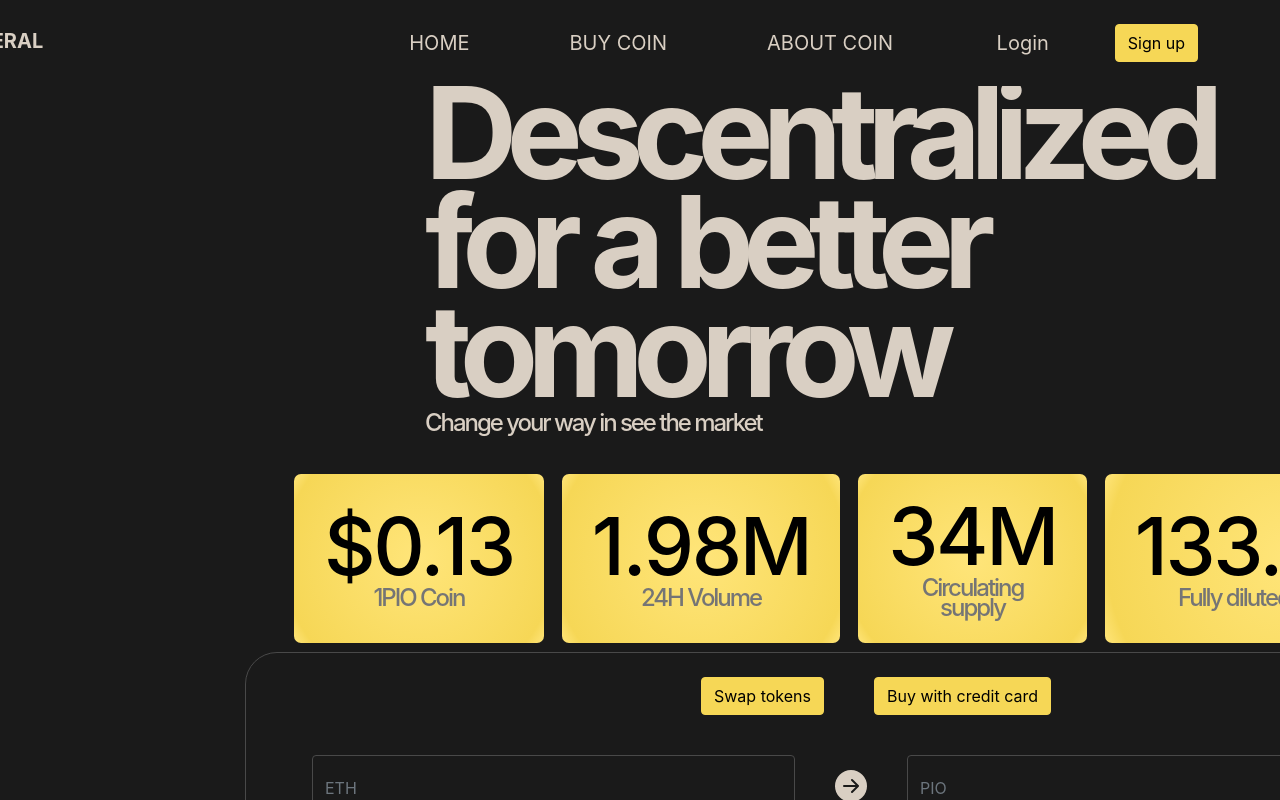
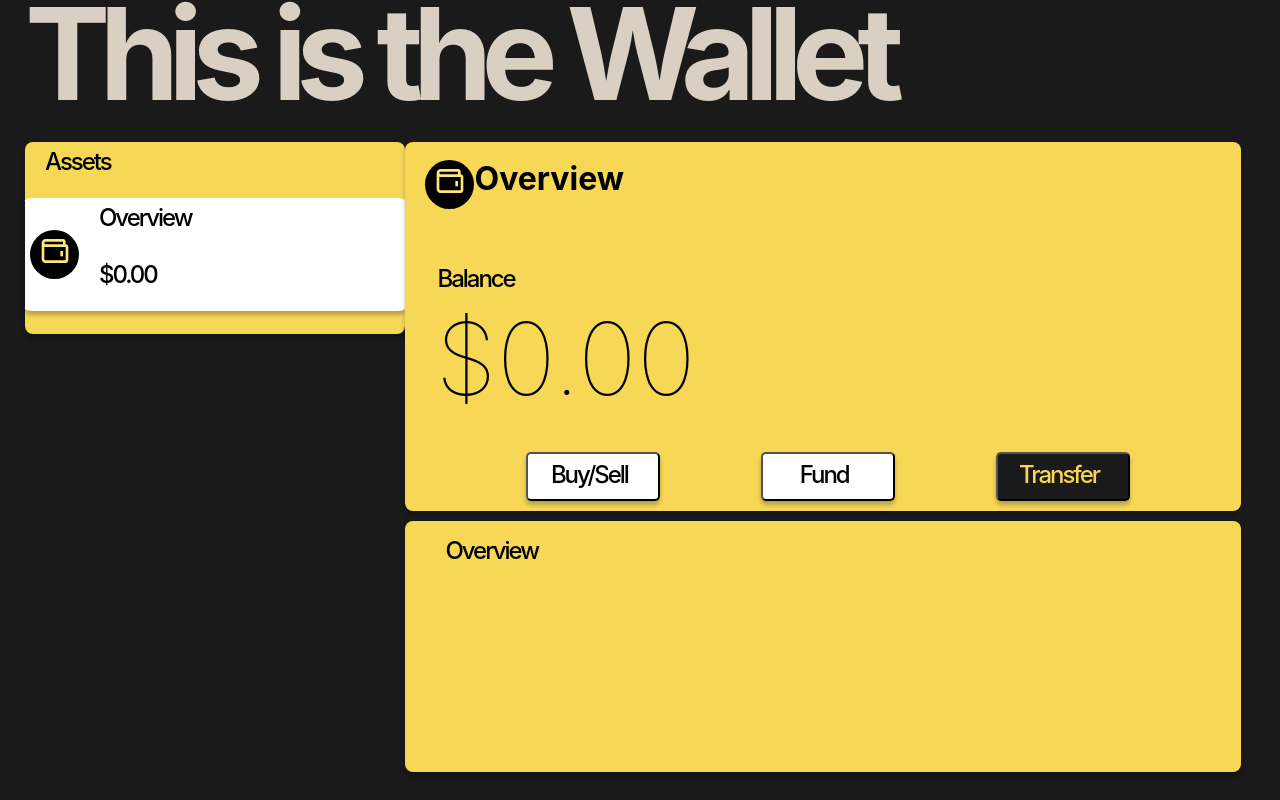
Before and after one commit to juanmabascu997/PioeralCoin, a React (Create React App) app: page /wallet in a window 1280 px wide. Shown: the top 800 px of the page. Built offline with nearby package versions, Linux system fonts and the light colour scheme.

Commit message:
New Updates.
Implementation of wallet, and Routering.

```diff
--- a/package.json
+++ b/package.json
@@ -12,6 +12,7 @@
     "react-dom": "^18.1.0",
     "react-icons": "^4.3.1",
     "react-router": "^6.3.0",
+    "react-router-dom": "^6.3.0",
     "react-scripts": "5.0.1",
     "styled-components": "^5.3.5",
     "web-vitals": "^2.1.4"
--- a/src/App.js
+++ b/src/App.js
@@ -4,16 +4,15 @@ import BuyCoin from "./components/BuyCoin/BuyCoin";
 import About from "./components/About/About";
 import React from 'react';
 import './App.css';
+import Wallet from "./components/Wallet/Wallet";
+import {BrowserRouter, Routes, Route } from 'react-router-dom';
 
 const App = ()=>{
-  return <>
-    <NavBars/>
-    <div className="scroller">
-      <MainPage/>
-      <BuyCoin/>
-      <About/>
-    </div>
-  </>
-}
+  return  <BrowserRouter>
+            <Routes>
+              <Route path="/" element={<MainPage/>} />
+              <Route exact path="/wallet" element={<Wallet/>} />
+            </Routes>
+          </BrowserRouter>}
 
 export default App
--- a/src/components/About/About.jsx
+++ b/src/components/About/About.jsx
@@ -4,7 +4,7 @@ import styled from 'styled-components'
 
 const About = ()=>{
 
-    return <Container>
+    return <Container id='about'>
         <h1>About coin</h1>
         <div>
                     <p>Lorem Ipsum is simply dummy text of the printing and typesetting industry. Lorem Ipsum has
--- a/src/components/BuyCoin/BuyCoin.jsx
+++ b/src/components/BuyCoin/BuyCoin.jsx
@@ -4,7 +4,7 @@ import styled from 'styled-components'
 
 const BuyCoin = ()=>{
 
-    return <Container>
+    return <Container id='buy'>
         <h1>Buy a coin </h1>
         <div>
             <hr></hr>
--- a/src/components/Home/MainPage.jsx
+++ b/src/components/Home/MainPage.jsx
@@ -3,10 +3,14 @@ import React from 'react';
 import './MainPage.css'
 import { BsFillArrowRightCircleFill } from 'react-icons/bs';
 import styled from 'styled-components'
+import NavBars from '../Nav/Nav';
+import BuyCoin from '../BuyCoin/BuyCoin';
+import About from '../About/About';
 
 
 const MainPage = ()=>{
-  return <Container>
+  return <Container id='main'>
+        <NavBars></NavBars>
         <div id='maintitles'>
             <h1>   Descentralized for a better tomorrow</h1>
             <p>Change your way in see the market</p>
@@ -45,6 +49,8 @@ const MainPage = ()=>{
                     />
                 </Form>
         </div>
+        <BuyCoin></BuyCoin>
+        <About></About>
   </Container>
 }
 
--- a/src/components/Nav/Nav.jsx
+++ b/src/components/Nav/Nav.jsx
@@ -12,15 +12,15 @@ const NavBars = ()=>{
   return <>
     <Navbar fixed="top" id='Nav'>
       <Container>
-      <Navbar.Brand href="#home" id='brand'><img src={icon} id='icon'/> Pioeral</Navbar.Brand>
+      <Navbar.Brand href="#main" id='brand'><img src={icon} id='icon'/> Pioeral</Navbar.Brand>
 
       <Nav className="me-auto ml-2">
-        <Nav.Link href="#home">Home</Nav.Link>
+        <Nav.Link href="#main">Home</Nav.Link>
         <Nav.Link href="#buy">Buy Coin</Nav.Link>
         <Nav.Link href="#about">About Coin</Nav.Link>
       </Nav>
       <Nav.Link href='#login'>Login</Nav.Link>
-      <Button href='#signup'>Sign up</Button>
+      <Button href='/wallet'>Sign up</Button>
       </Container>
     </Navbar>
     <br />
--- /dev/null
+++ b/src/components/Wallet/Wallet.css
@@ -0,0 +1,14 @@
+#wallet-icon{
+    color: #ffe57a;
+    margin-top: 0;
+    margin-bottom: -15px;
+    margin-left: 9px;
+}
+
+.qtekJ {
+    width: 49px;
+    height: 49px;
+    border-radius: 100%;
+    background: black;
+
+}
--- /dev/null
+++ b/src/components/Wallet/Wallet.jsx
@@ -0,0 +1,178 @@
+import React from 'react';
+import styled from 'styled-components'
+import { BiWallet } from 'react-icons/bi';
+import "./Wallet.css"
+
+const Wallet = ()=>{
+  return <Container>
+    <h1>This is the Wallet</h1>
+    <Body>
+        <Columna1>
+            <Text>Assets</Text>
+            <WalletStatus>
+                <Icon><BiWallet id='wallet-icon'></BiWallet></Icon>
+                <div>
+                    <Text>Overview</Text>
+                    <Text>$0.00</Text>
+                </div>
+            </WalletStatus>
+        </Columna1>
+        <Columna2>
+            <Columna3>
+                <section>
+                    <Icon><BiWallet id='wallet-icon'></BiWallet></Icon>
+                    <Title>Overview</Title>
+                </section>
+                <Balance>
+                    <Text>Balance</Text>
+                    <Title>$0.00</Title>
+                </Balance>
+                <Buttons>
+                    <button><Text>Buy/Sell</Text></button>
+                    <button><Text>Fund</Text></button>
+                    <button><Text>Transfer</Text></button>
+                </Buttons>
+            </Columna3>
+            <Columna3><Text>Overview</Text></Columna3>
+        </Columna2>
+    </Body>
+  </Container>
+}
+
+export default Wallet
+
+
+const Container = styled.div`
+    width: 95vw;
+    height: 100vh;
+    margin-left: 25px;
+    display: flex;
+    flex-direction: column;
+`
+const Text = styled.p`
+    color: black;
+    padding: 10px;
+    padding-left: 20px;
+    font-weight: 20px;
+`
+
+const Title = styled.h2`
+    color: black;
+    font-weight: bold;
+`
+
+const Body = styled.div`
+    margin-top: 25px;
+    display: flex;
+    flex-direction: row;
+    flex-wrap: nowrap;
+    justify-content: space-around;
+`
+const Icon = styled.div`
+    width: 49px;
+    height: 49px;
+    border-radius: 100%;
+    background: black;
+`
+
+const Columna1 = styled.div`
+    display: flex;
+    flex-direction: column;
+
+    width: 408px;
+    height: 192px;
+
+    background: #F6D756;
+    box-shadow: 0px 4px 4px rgba(0, 0, 0, 0.25);
+    border-radius: 8px;
+    align-items: center
+    flex-wrap: wrap;
+`
+const WalletStatus = styled.div`
+    display: flex;
+    flex-direction: row;
+    width: 100%;
+    background: white;
+    border-radius: 2%;
+    box-shadow: 0px 4px 4px rgba(0, 0, 0, 0.25);
+    align-items: center;
+    padding-left: 5px;
+`
+
+const Columna2 = styled.div`
+    display: flex;
+    flex-direction: column;
+    width: 70vw;
+    height: 80vh;
+`
+
+const Columna3 = styled.div`
+    display:flex;
+    flex-direction: column;
+
+    width: 100%;
+    height: 100%;
+    background: #F6D756;
+    box-shadow: 0px 4px 4px rgba(0, 0, 0, 0.25);
+    border-radius: 8px;
+    padding: 10px;
+    padding-left: 20px;
+    margin-bottom: 10px;
+
+    section{
+        display:flex;
+        flex-direction: row;
+        &:first-child{
+            padding-top: 8px;
+        }
+        margin-bottom: 50px;
+    }
+`
+
+
+
+const Balance = styled.div`
+    display:flex;
+    flex-direction: column;
+    margin-left: 10px;
+    p{
+        margin-left: -18px;
+        margin-bottom: 0px;
+    }
+    h2{
+        font-weight: lighter;
+        font-size: 100px;
+    }
+    margin-bottom: 25px;
+`
+
+const Buttons = styled.div`
+    display:flex;
+    flex-direction: row;
+    justify-content: space-evenly;
+
+    button{
+        width: 134px;
+        height: 49px;
+        background: #FFFFFF;
+        box-shadow: 0px 4px 4px rgba(0, 0, 0, 0.25);
+        border-radius: 5px;
+        p{
+            margin-left: -18px;
+        }
+        &:last-child{
+            background: #1A1A1A;
+            p{
+                color: #F6D756;
+            }
+        }
+    }
+
+
+`
+
+// position: absolute;
+// width: 49px;
+// height: 49px;
+// left: 106px;
+// top: 212px;
```
Also changed, not shown: 1 other file (tests, documents, lock files or other folders).
